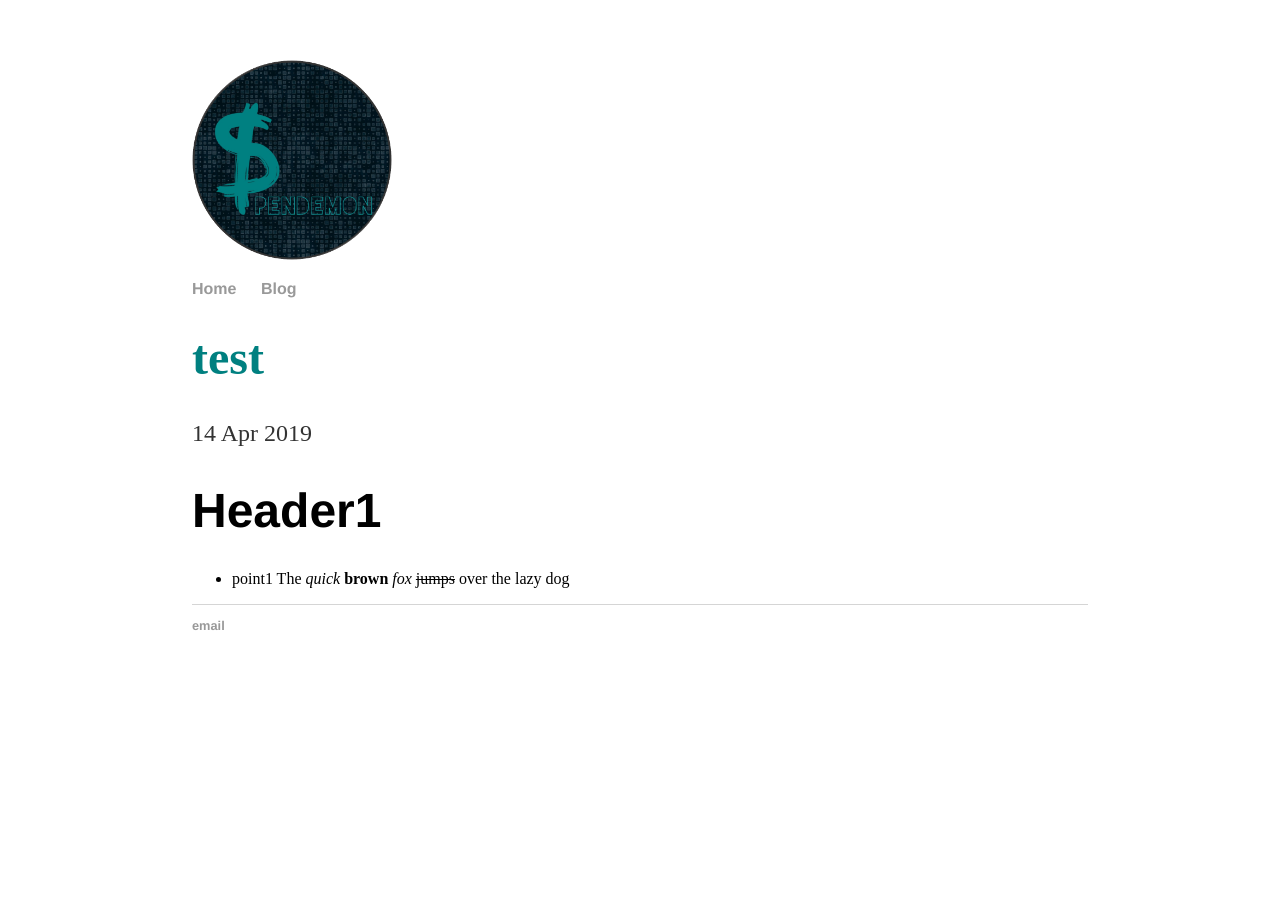
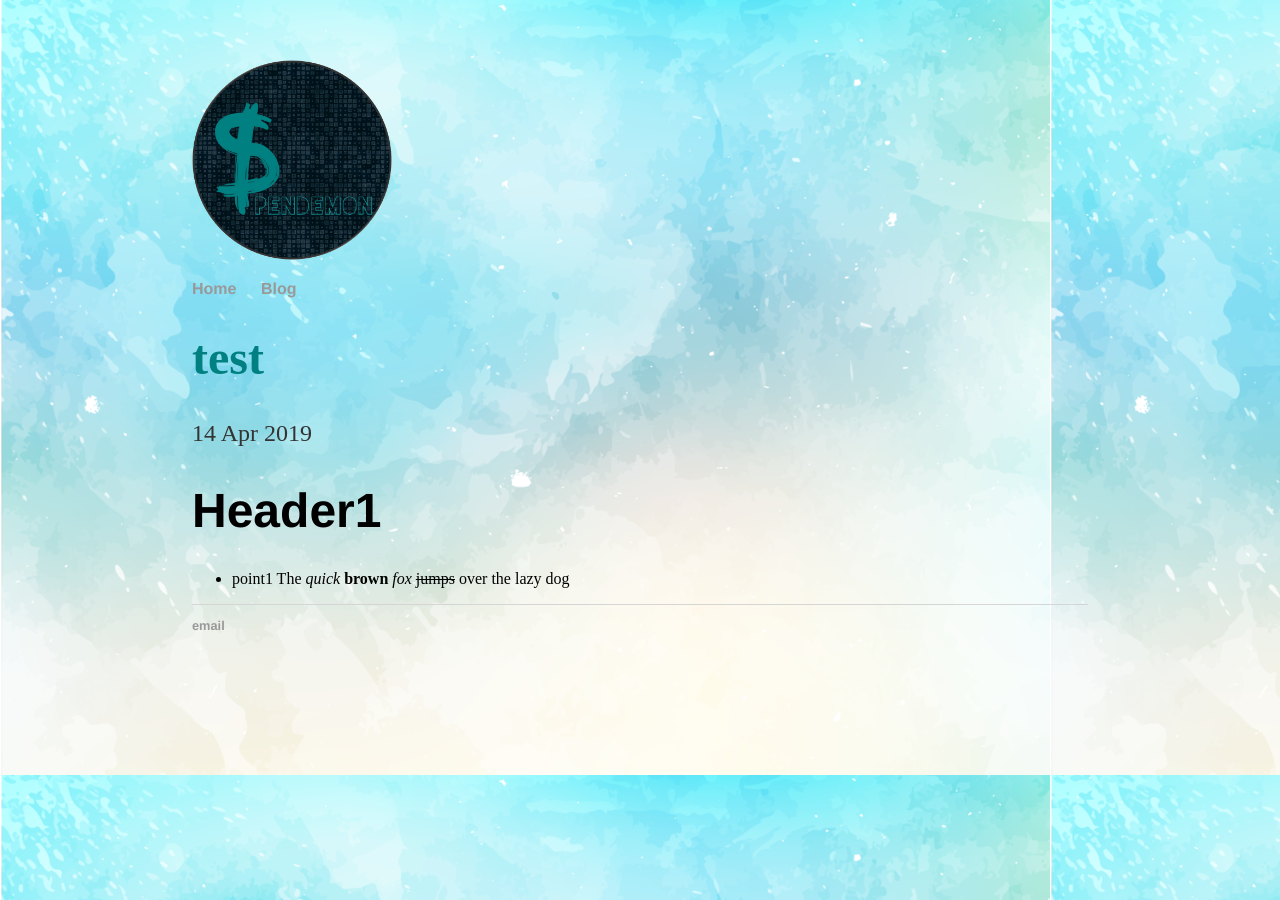
Before and after one commit to 785pavan/isee2019-SPENDEMON, a Jekyll site: the page built from docs/_posts/2019-04-14-ISEE-2019-Test-Post.md, in a window 1280 px wide. Built offline with Jekyll 4.4.1, drawn with Linux system fonts in a browser that asks for light colours.

Commit message:
Update post.html

```diff
--- a/docs/_layouts/post.html
+++ b/docs/_layouts/post.html
@@ -1,15 +1,11 @@
 ---
 layout: default
 ---
-<h1 style="font-family:Bebas Neue; color:#008080; align:centre">{{ page.title }}
-<style>
-  body{
-    background-image=url("{{site.baseurl}}//images/Background.png")
-  }
-  </style>
-</h1>
+<body background="{{site.baseurl}}//images/Background.png">
+<h1 style="font-family:Bebas Neue; color:#008080; align:centre">{{ page.title }}</h1>
 <p class="meta">{{ page.date | date_to_string }}</p>
 
 <div class="post">
   {{ content }}
 </div
+</body>
```
